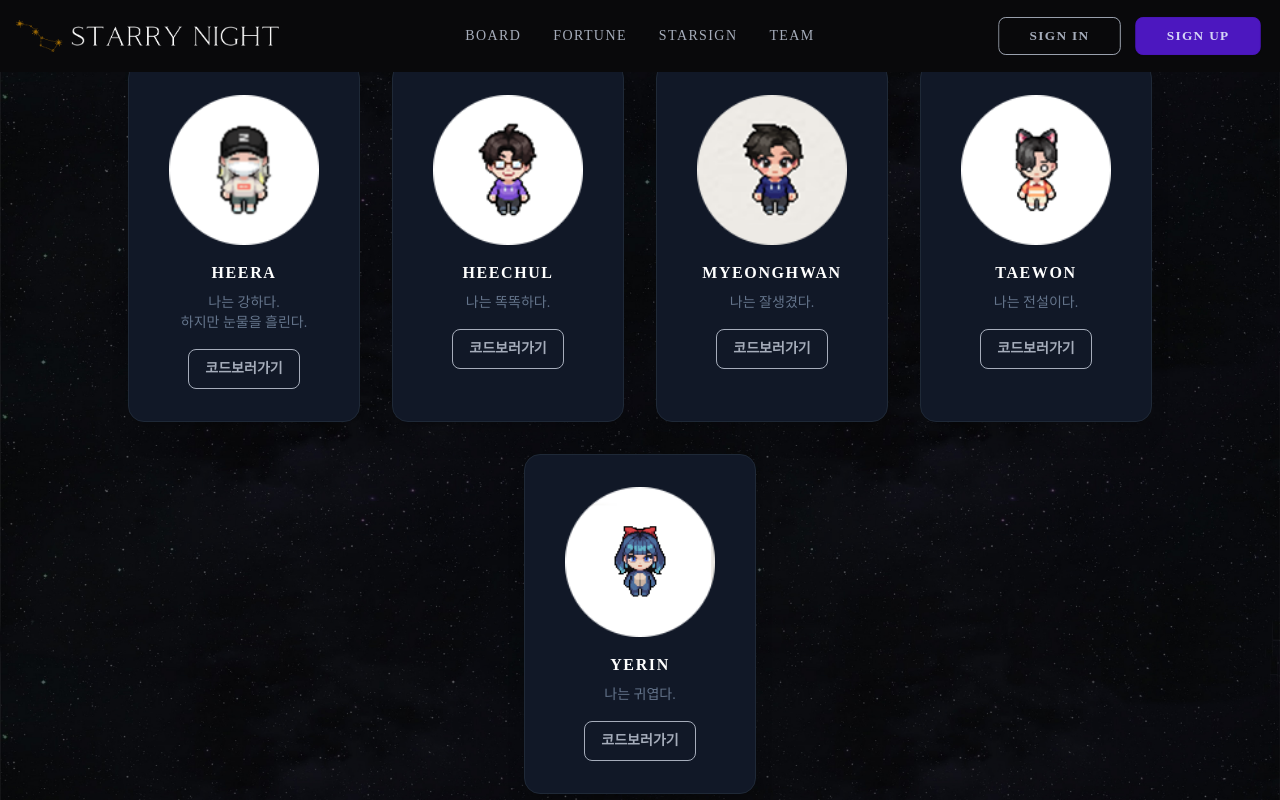
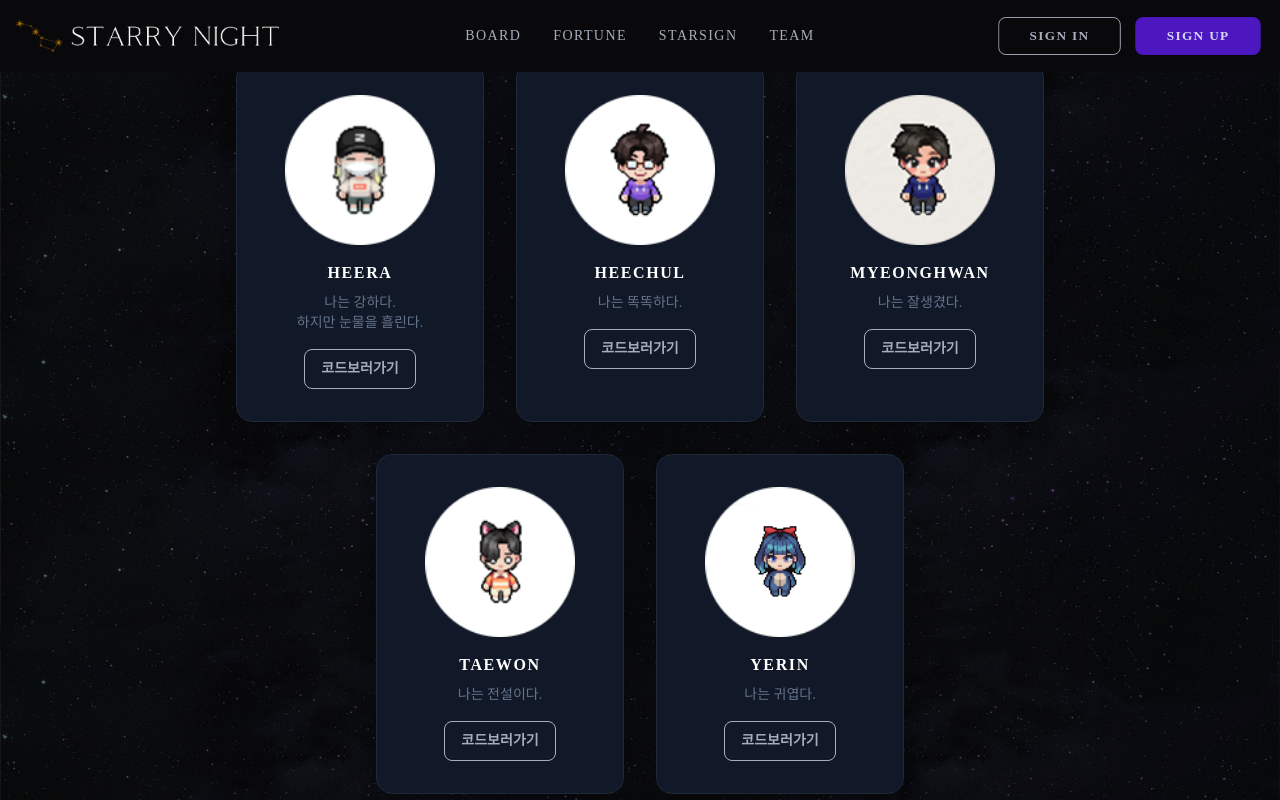
Before and after one commit to React4-HOT6/starry-night, a Next.js app: page /team in a window 1280 px wide. Built offline with nearby package versions, Linux system fonts and the light colour scheme; no server answers; a web font is replaced by a local one.

Commit message:
Design: TEAM 페이지 Padding 조절

```diff
--- a/src/components/team/TeamProfileCards.tsx
+++ b/src/components/team/TeamProfileCards.tsx
@@ -9,7 +9,7 @@ export function TeamProfileCards() {
     <div className="flex flex-wrap justify-center gap-8 pt-14 max-w-screen-lg">
       {teamMembers.map((member) => (
         <div key={member.name}>
-          <div className="shadow-xl bg-gray-900 border border-gray-800 h-full overflow-hidden rounded-2xl flex flex-col items-center py-8 px-10">
+          <div className="shadow-xl bg-gray-900 border border-gray-800 h-full overflow-hidden rounded-2xl flex flex-col items-center py-8 px-12">
             <Image
               src={member.imageUrl}
               alt={member.name}
```
